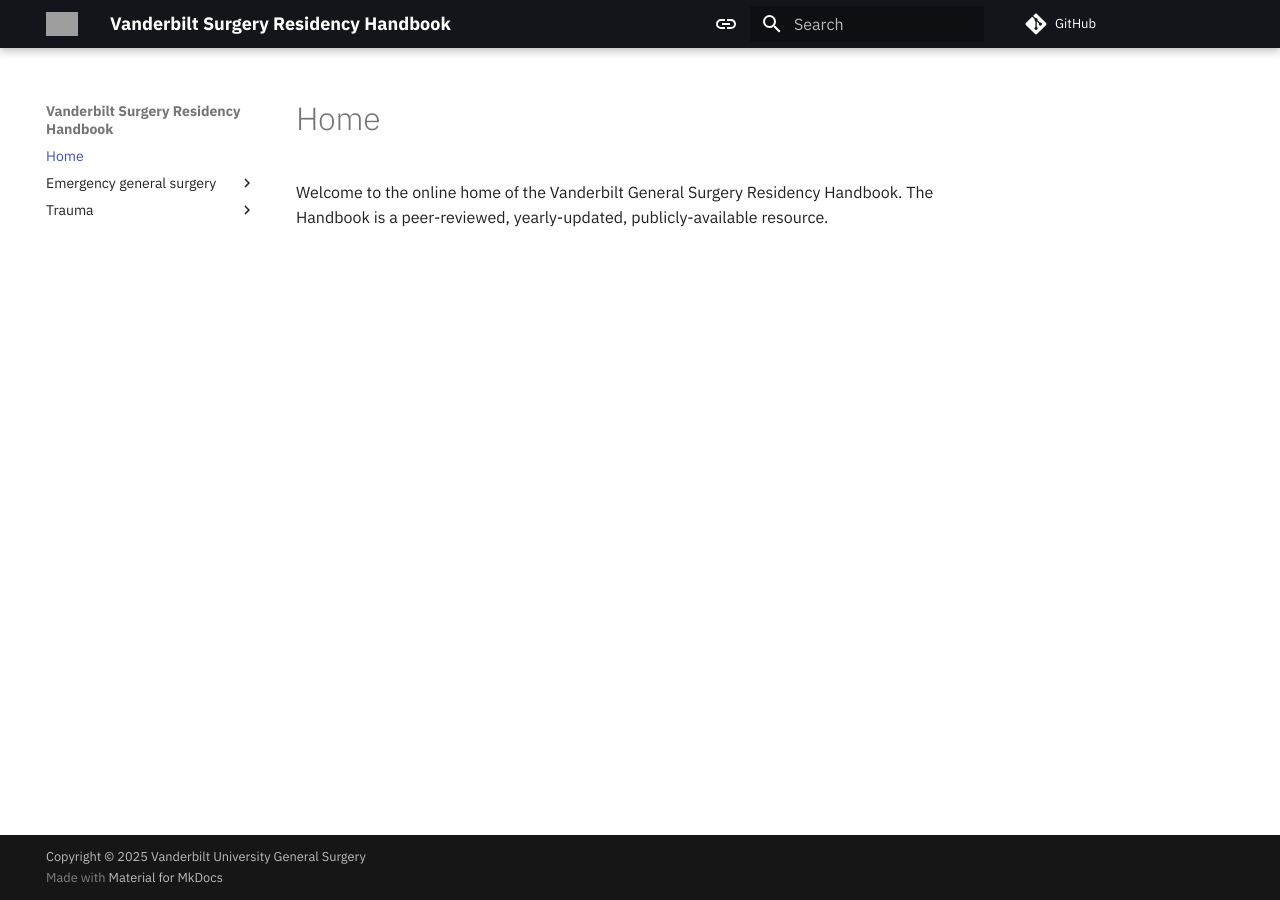
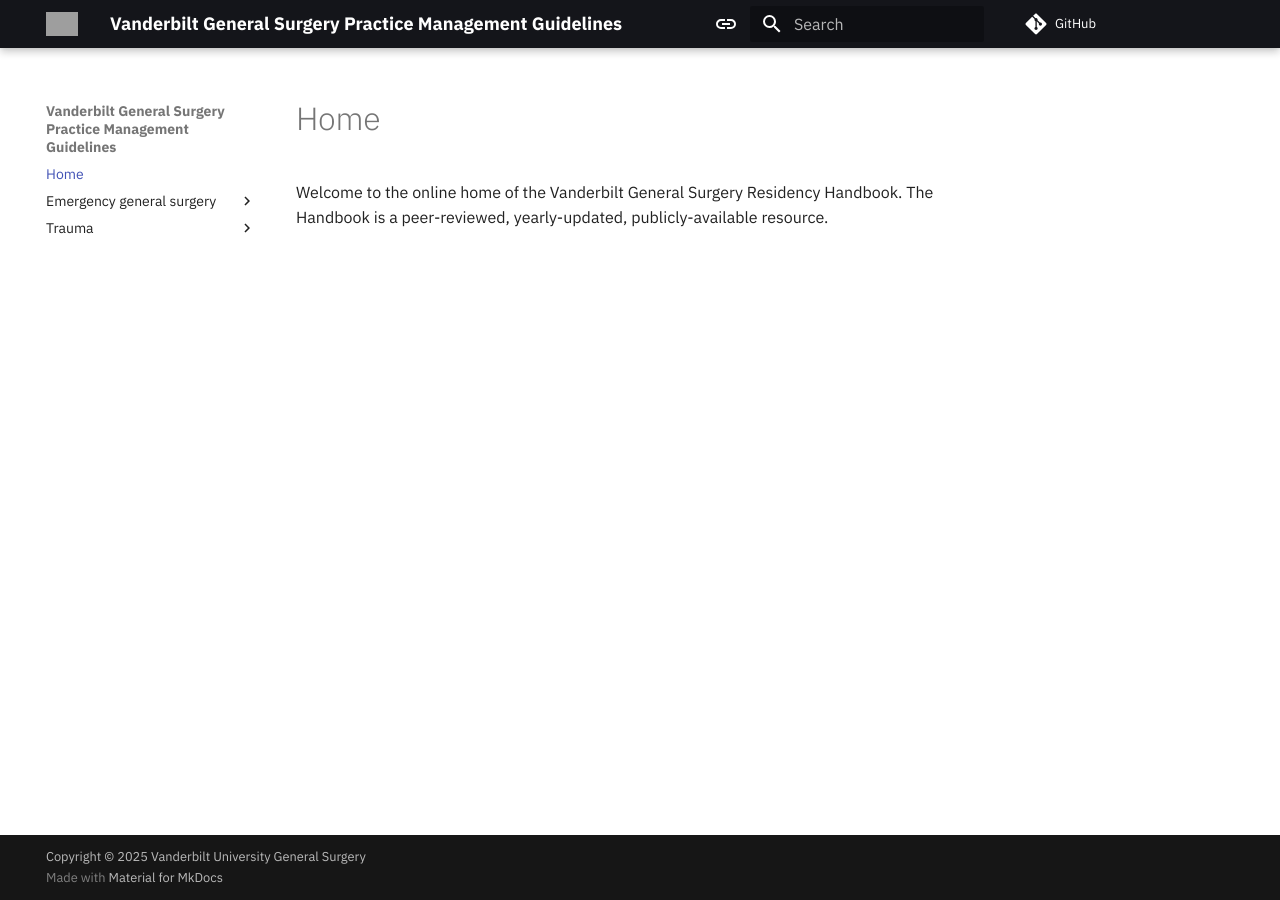
Before and after one commit to bilalmirza96/UOAGeneralSurgery, an MkDocs documentation site: the page built from docs/index.md, in a window 1280 px wide. Built offline with MkDocs 1.6.1 and Material for MkDocs 9.7.7, drawn with Linux system fonts in a browser that asks for light colours; comment, search, counter and statistics services are not loaded; grey boxes are pictures that could not be loaded.

Commit message:
Update mkdocs.yml

```diff
--- a/mkdocs.yml
+++ b/mkdocs.yml
@@ -1,4 +1,4 @@
-site_name: Vanderbilt Surgery Residency Handbook
+site_name: Vanderbilt General Surgery Practice Management Guidelines
 site_url: https://surgery-residency.com
 repo_url: https://github.com/bilalmirza96/VanderbiltGeneralSurgery
 edit_uri: edit/main/docs/
```
